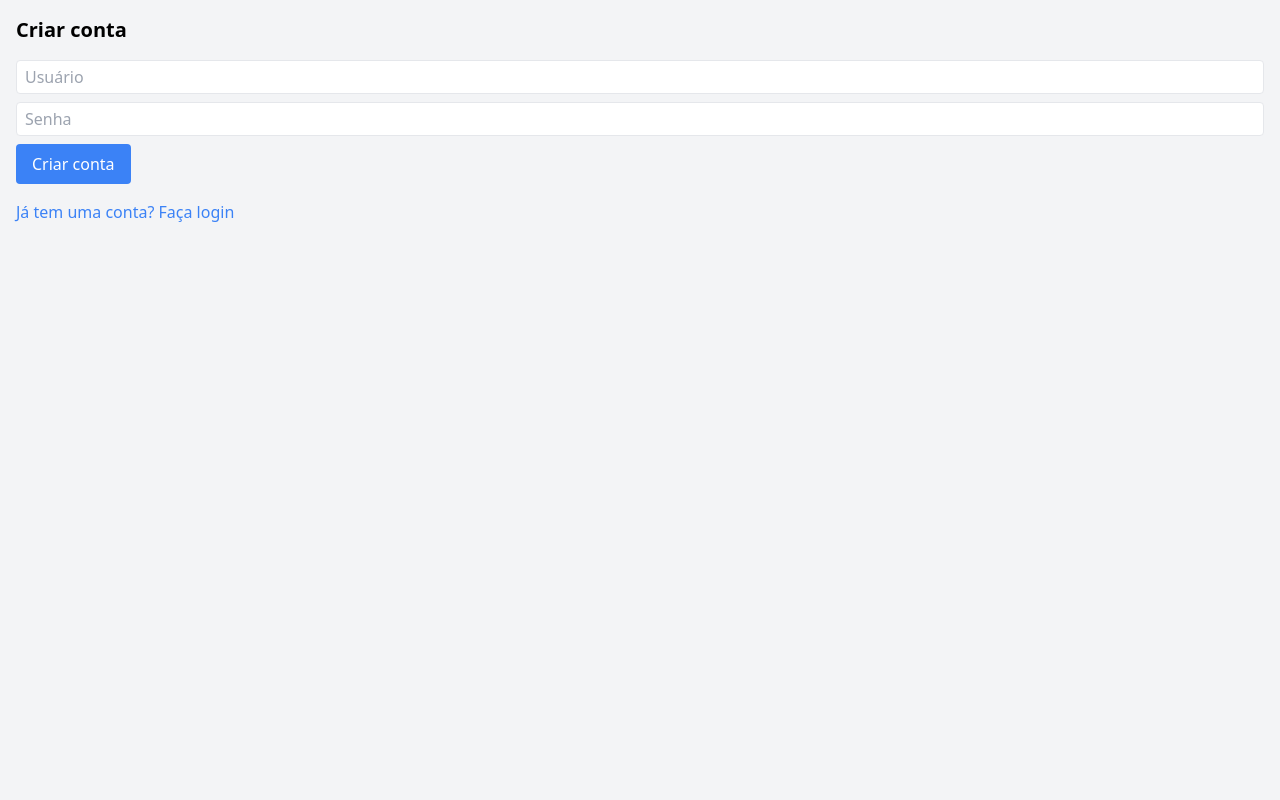
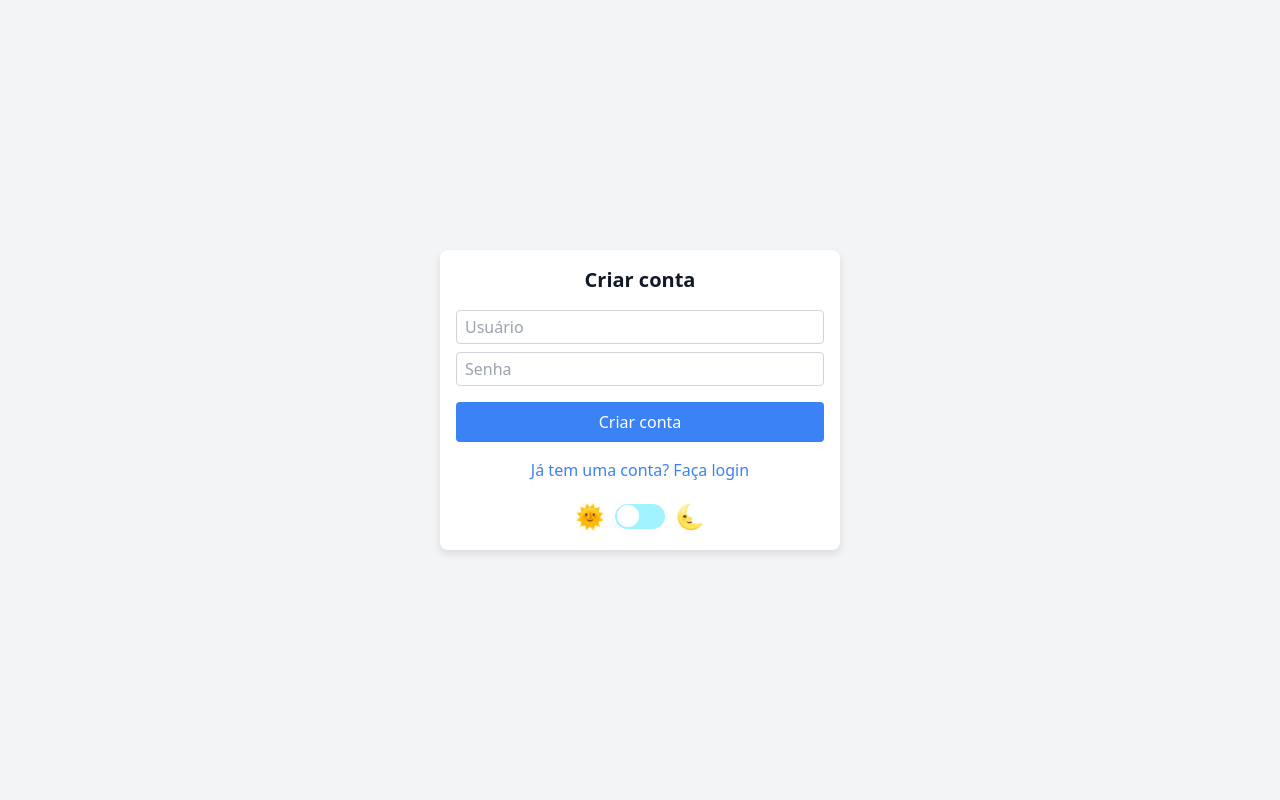
Before and after one commit to AndersonC96/todolist, a PHP site: page /register.php in a window 1280 px wide. Run offline with PHP 8.4, Linux system fonts and the light colour scheme; some libraries are stand-ins or nearby versions.

Commit message:
Update register.php

```diff
--- a/register.php
+++ b/register.php
@@ -1,18 +1,121 @@
 <?php include 'db.php'; ?>
 <!DOCTYPE html>
-<html>
+<html lang="en">
     <head>
         <link href="https://cdn.jsdelivr.net/npm/tailwindcss@2.1.2/dist/tailwind.min.css" rel="stylesheet">
+        <style>
+            /* Estilizando o botão de alternância */
+            .toggle-container {
+                display: flex;
+                align-items: center;
+                justify-content: center;
+                gap: 10px;
+                margin-top: 1rem; /* Espaço acima */
+            }
+
+            .toggle-container .icon {
+                font-size: 1.5rem;
+            }
+
+            .toggle-button {
+                width: 50px;
+                height: 25px;
+                border-radius: 50px;
+                background-color: #a0f4ff;
+                position: relative;
+                cursor: pointer;
+            }
+
+            .toggle-ball {
+                width: 22px;
+                height: 22px;
+                border-radius: 50%;
+                background-color: white;
+                position: absolute;
+                top: 1.5px;
+                left: 1.5px;
+                transition: transform 0.3s;
+            }
+
+            .dark .toggle-ball {
+                transform: translateX(25px);
+            }
+
+            /* Estilos personalizados para toda a página */
+            .dark .dark\:bg-gray-800 {
+                background-color: #2d3748;
+            }
+
+            .dark .dark\:text-white {
+                color: #ffffff;
+            }
+
+            .dark .dark\:text-blue-300 {
+                color: #63b3ed;
+            }
+
+            /* Estilo personalizado para o card */
+            .card {
+                background-color: white;
+                border-radius: 8px;
+                box-shadow: 0 4px 8px rgba(0, 0, 0, 0.1);
+                padding: 16px;
+                text-align: center;
+                width: 100%; /* Adicionando uma largura padrão */
+                max-width: 400px; /* Tamanho máximo para tornar o card menor */
+            }
+
+            .dark .card {
+                background-color: #2d3748;
+                color: #e2e8f0;
+            }
+
+            /* Garantindo que o texto nos inputs seja preto */
+            input {
+                color: black; /* define a cor do texto para preto */
+                background-color: white; /* mantém a cor de fundo branca */
+                border: 1px solid #d1d5db; /* cor padrão da borda */
+            }
+
+            .dark input {
+                color: black; /* define a cor do texto para preto no modo escuro */
+                background-color: white; /* mantendo cor de fundo branca no modo escuro */
+            }
+
+        </style>
+        <script>
+            function toggleTheme() {
+                const htmlElement = document.documentElement;
+                const theme = htmlElement.classList.toggle('dark') ? 'dark' : 'light';
+                localStorage.setItem('theme', theme);
+            }
+
+            document.addEventListener('DOMContentLoaded', () => {
+                const savedTheme = localStorage.getItem('theme');
+                if (savedTheme === 'dark') {
+                    document.documentElement.classList.add('dark');
+                }
+            });
+        </script>
     </head>
-    <body class="bg-gray-100">
-        <div class="container mx-auto p-4">
-            <h1 class="text-xl font-bold mb-4">Criar conta</h1>
-            <form action="register_process.php" method="POST">
-                <input type="text" name="username" placeholder="Usuário" class="border rounded px-2 py-1 mb-2 block w-full" required>
-                <input type="password" name="password" placeholder="Senha" class="border rounded px-2 py-1 mb-2 block w-full" required>
-                <button type="submit" class="bg-blue-500 text-white px-4 py-2 rounded">Criar conta</button>
-            </form>
-            <a href="login.php" class="text-blue-500 mt-4 inline-block">Já tem uma conta? Faça login</a>
+    <body class="bg-gray-100 dark:bg-gray-800">
+        <div class="flex flex-col items-center justify-center min-h-screen">
+            <div class="container mx-auto p-4 card">
+                <h1 class="text-xl font-bold mb-4 text-gray-900 dark:text-white">Criar conta</h1>
+                <form action="register_process.php" method="POST" class="flex flex-col gap-2">
+                    <input type="text" name="username" placeholder="Usuário" class="border rounded px-2 py-1 block w-full" required>
+                    <input type="password" name="password" placeholder="Senha" class="border rounded px-2 py-1 block w-full" required>
+                    <button type="submit" class="bg-blue-500 text-white px-4 py-2 rounded hover:bg-blue-600 dark:bg-blue-700 dark:hover:bg-blue-800 mt-2">Criar conta</button>
+                </form>
+                <a href="login.php" class="text-blue-500 dark:text-blue-300 mt-4 inline-block">Já tem uma conta? Faça login</a>
+                <div class="toggle-container">
+                    <span class="icon">🌞</span>
+                    <div class="toggle-button" onclick="toggleTheme()">
+                        <div class="toggle-ball"></div>
+                    </div>
+                    <span class="icon">🌜</span>
+                </div>
+            </div>
         </div>
     </body>
 </html>
```
